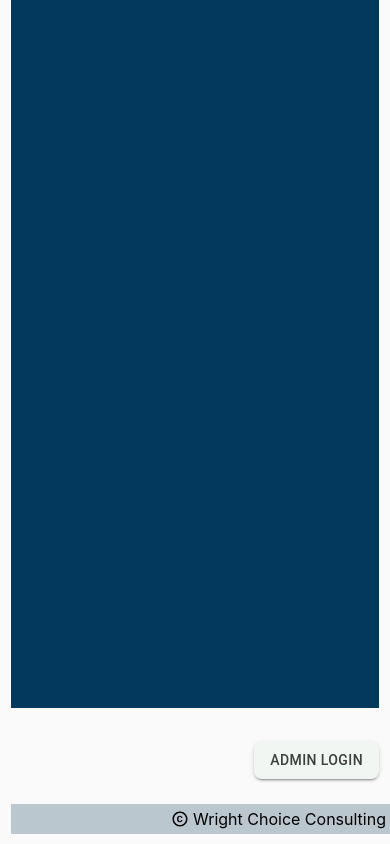
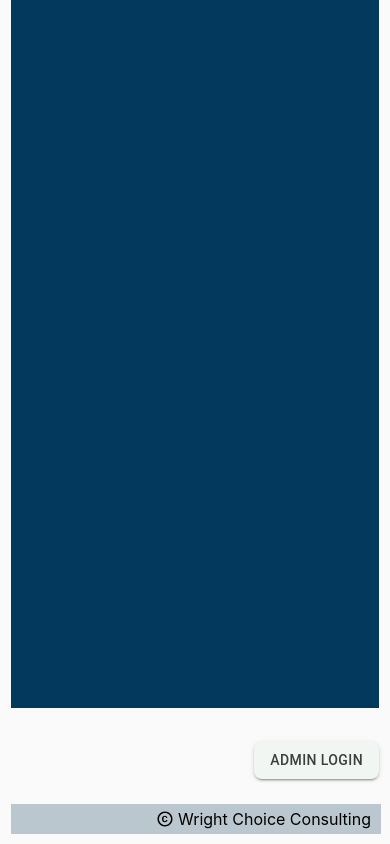
Before and after one commit to nianokia/wc-consulting, a React (Vite) app in the folder client/: page / in a window 390 px wide. Shown: the part 1333-2177 px from the top of the page. Built offline with nearby package versions, Linux system fonts and the light colour scheme; no server answers.

Commit message:
Decrease padding of Footer to improve responsiveness on 'sm' devices.

```diff
--- a/client/src/components/Footer.jsx
+++ b/client/src/components/Footer.jsx
@@ -20,7 +20,7 @@ const Footer = () => {
       minWidth: isMobile ? 350 : isMidSize ? 760 : 1550,
       m: '0 auto',
       mt: '25px',
-      p: '5px 25px',
+      p: isMobile ? '5px 10px' : '5px 25px',
       backgroundColor: '#bbc7ce'
     }}>
       <footer style={{ display: 'flex', alignItems: 'center', justifyContent: 'end' }}>
```
